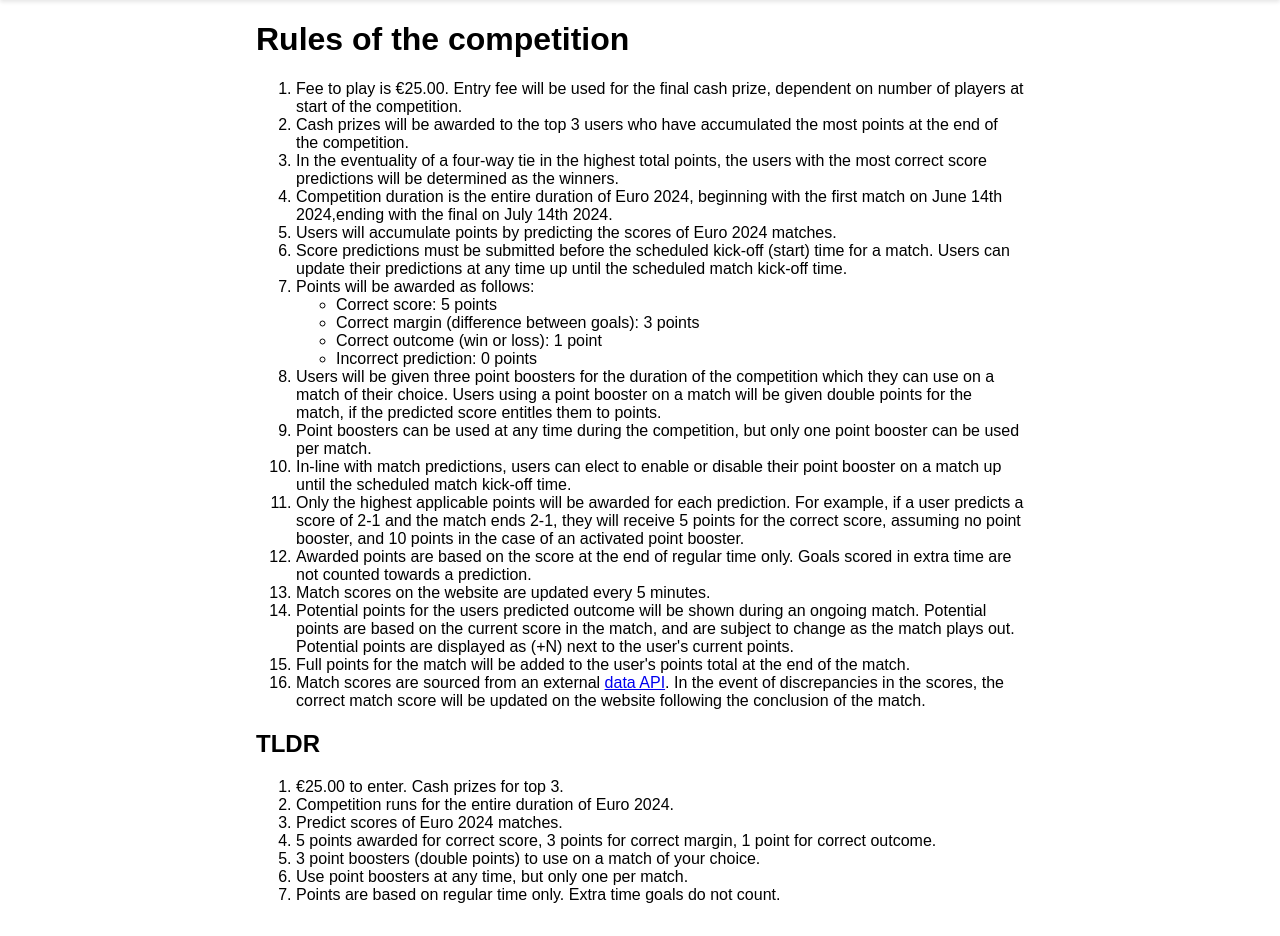
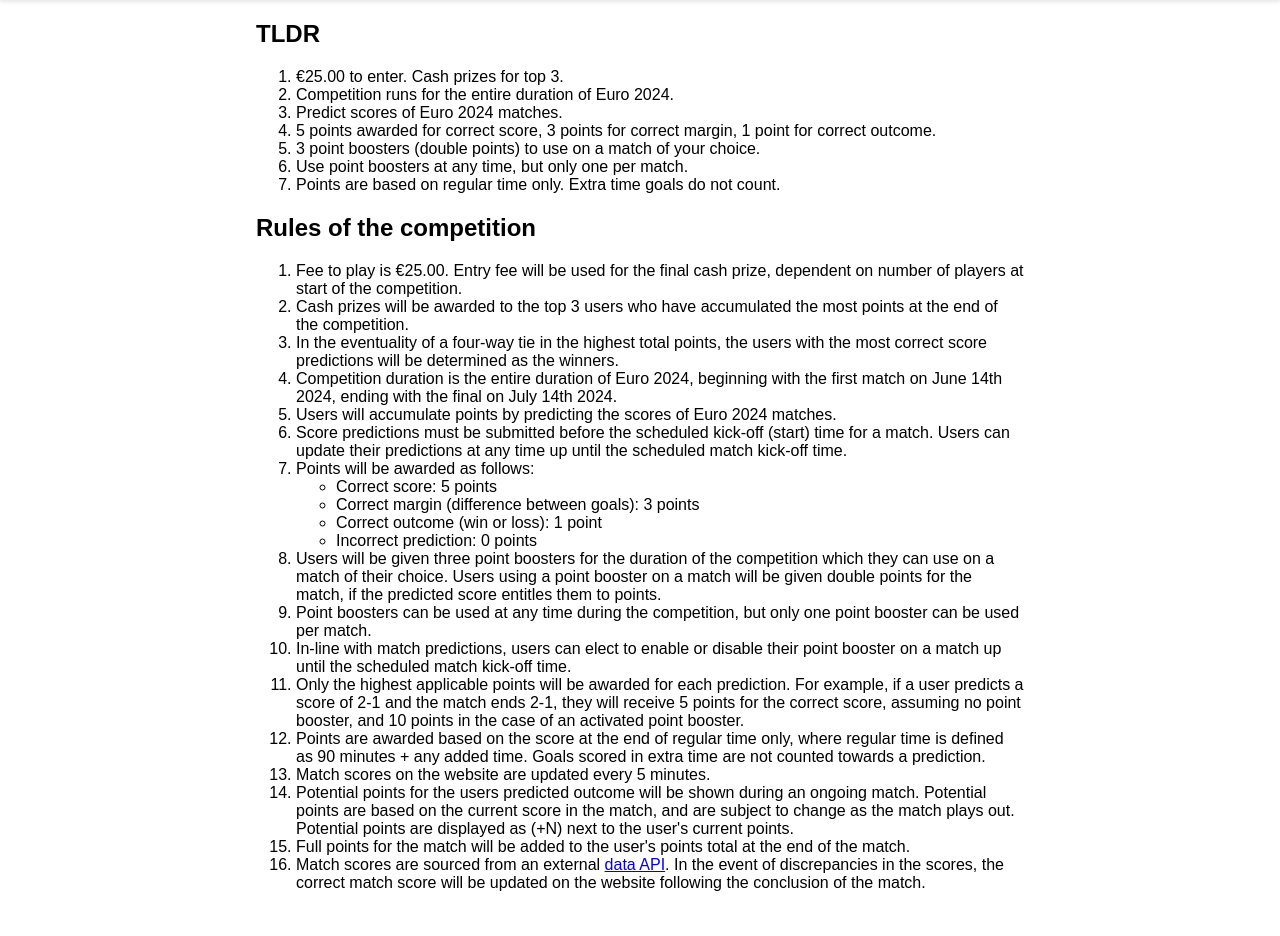
Before and after one commit to damian-anslik/euro2024whatsappleague, a FastAPI app: page /rules in a window 1280 px wide. Shown: the part 50-986 px from the top of the page. After the commit the page ends 941 px from the top, so only its background shows below. Run offline with FastAPI, Linux system fonts and the light colour scheme.

Commit message:
rule page formatting, spelling errors

```diff
--- a/app/templates/rules.html
+++ b/app/templates/rules.html
@@ -2,7 +2,17 @@
 
 {% block content %}
 <div class="league-container">
-    <h1>Rules of the competition</h1>
+    <h2>TLDR</h2>
+    <ol>
+        <li>€25.00 to enter. Cash prizes for top 3.</li>
+        <li>Competition runs for the entire duration of Euro 2024.</li>
+        <li>Predict scores of Euro 2024 matches.</li>
+        <li>5 points awarded for correct score, 3 points for correct margin, 1 point for correct outcome.</li>
+        <li>3 point boosters (double points) to use on a match of your choice.</li>
+        <li>Use point boosters at any time, but only one per match.</li>
+        <li>Points are based on regular time only. Extra time goals do not count.</li>
+    </ol>
+    <h2>Rules of the competition</h2>
     <ol>
         <li>Fee to play is €25.00. Entry fee will be used for the final cash prize, dependent on number of players at
             start of the competition.</li>
@@ -14,7 +24,7 @@
             determined as the winners.
         </li>
         <li>Competition duration is the entire duration of Euro 2024, beginning with the first match on June 14th
-            2024,ending
+            2024, ending
             with the final on July 14th 2024.</li>
         <li>Users will accumulate points by predicting the scores of Euro 2024 matches.</li>
         <li>Score predictions must be submitted before the scheduled kick-off (start) time for a match. Users can update
@@ -41,7 +51,8 @@
             score
             of 2-1 and the match ends 2-1, they will receive 5 points for the correct score, assuming no point booster,
             and 10 points in the case of an activated point booster.</li>
-        <li>Awarded points are based on the score at the end of regular time only. Goals scored in extra time are not
+        <li>Points are awarded based on the score at the end of regular time only, where regular time is defined as 90
+            minutes + any added time. Goals scored in extra time are not
             counted towards a
             prediction.</li>
         <li>Match scores on the website are updated every 5 minutes.</li>
@@ -53,15 +64,6 @@
                 API</a>. In the event of discrepancies in the scores, the correct match score
             will be updated on the website following the conclusion of the match.</li>
     </ol>
-    <h2>TLDR</h2>
-    <ol>
-        <li>€25.00 to enter. Cash prizes for top 3.</li>
-        <li>Competition runs for the entire duration of Euro 2024.</li>
-        <li>Predict scores of Euro 2024 matches.</li>
-        <li>5 points awarded for correct score, 3 points for correct margin, 1 point for correct outcome.</li>
-        <li>3 point boosters (double points) to use on a match of your choice.</li>
-        <li>Use point boosters at any time, but only one per match.</li>
-        <li>Points are based on regular time only. Extra time goals do not count.</li>
-    </ol>
+
 </div>
 {% endblock %}
```
